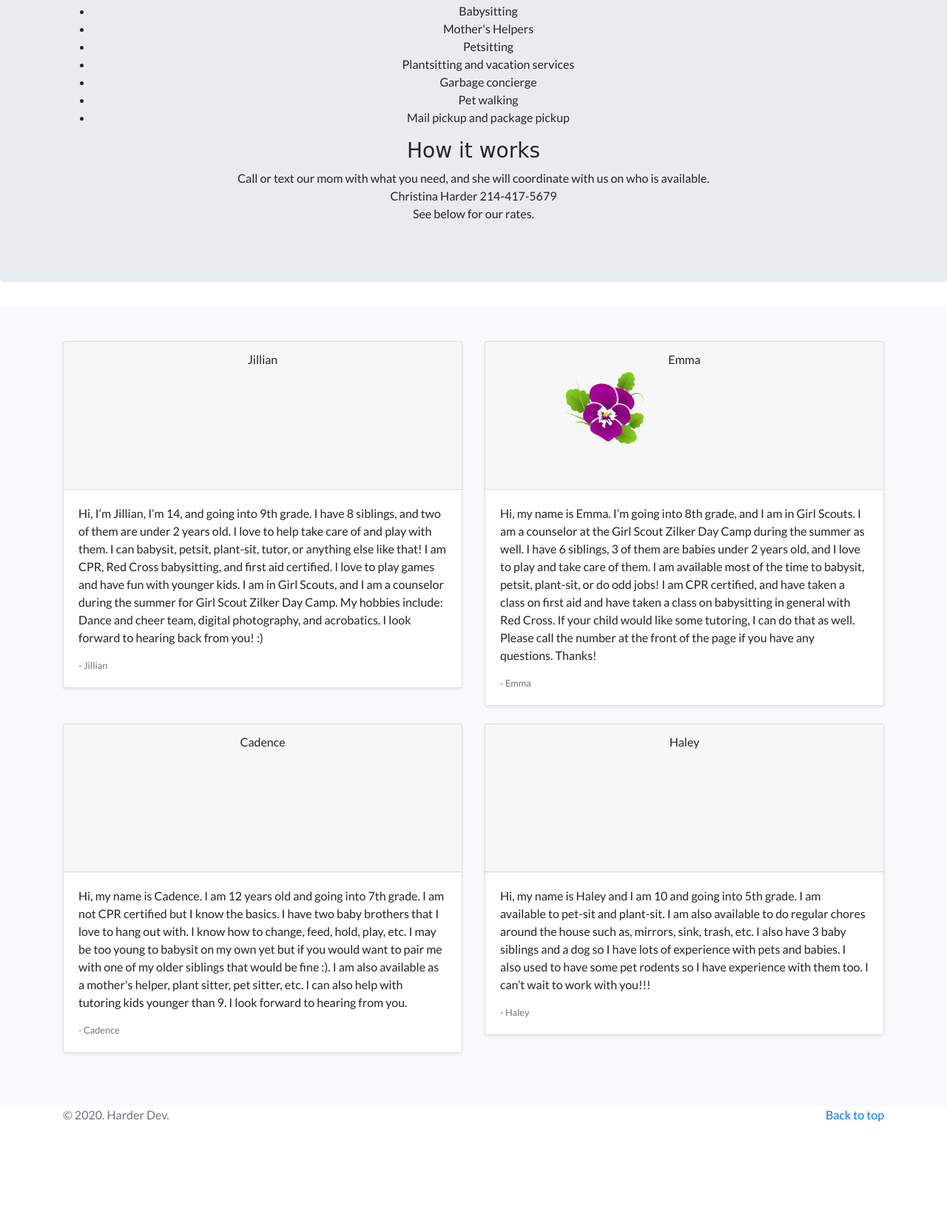
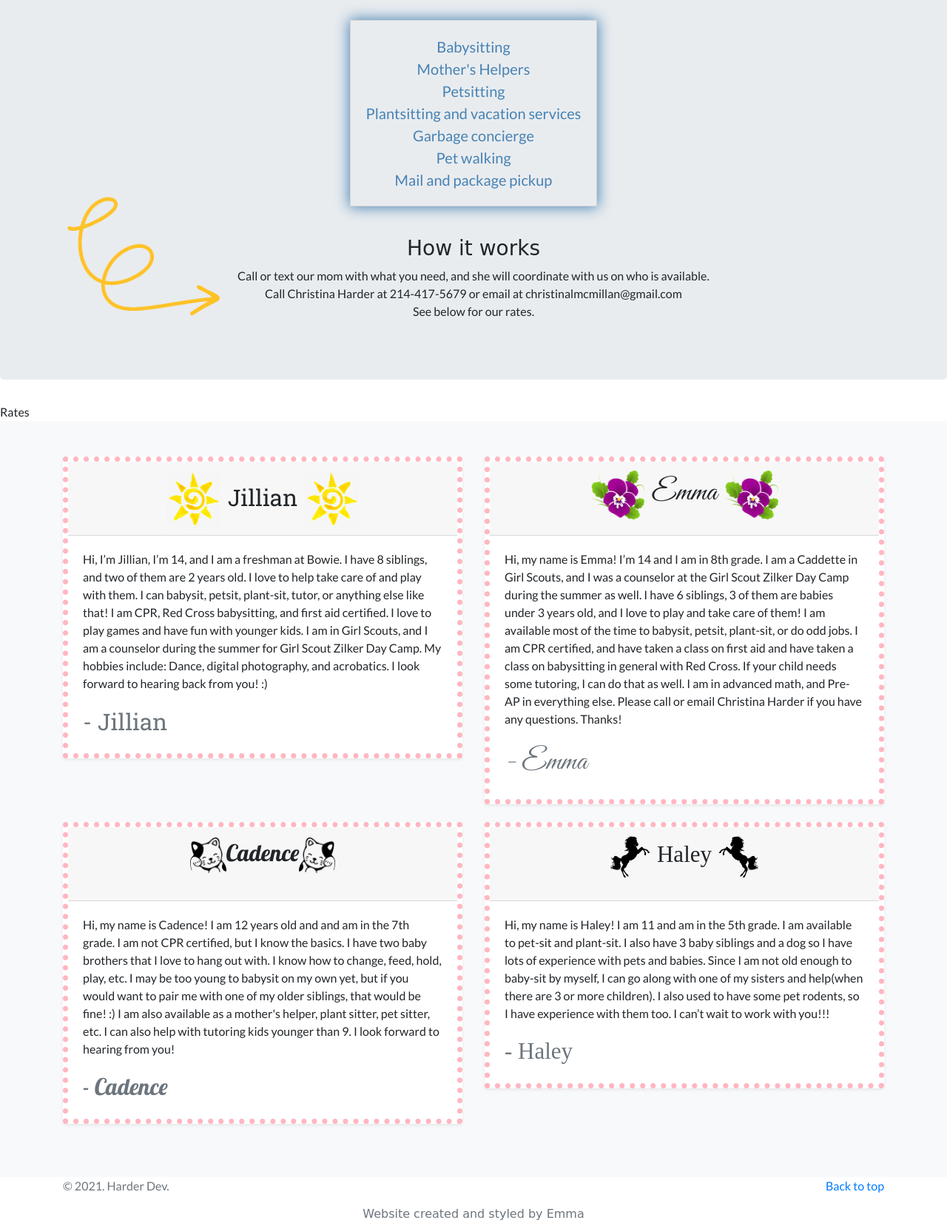
Before and after one commit to nina2cool/harderfamily, a plain HTML site: page index.html in a window 1280 px wide. Shown: the part 219-1872 px from the top of the page at 74% size. Before the commit the page ends 1754 px from the top, so only its background shows below. Drawn offline with nearby package versions, Linux system fonts and the light colour scheme; a web font is replaced by a local one.

Commit message:
my first commit

```diff
--- a/index.html
+++ b/index.html
@@ -16,6 +16,19 @@
     href="https://fonts.googleapis.com/css2?family=Chelsea+Market&family=Lato:ital,wght@0,400;0,700;1,300&display=swap"
     rel="stylesheet">
   <link href="https://fonts.googleapis.com/css2?family=Princess+Sofia&display=swap" rel="stylesheet">
+  <link rel="preconnect" href="https://fonts.gstatic.com">
+  <link href="https://fonts.googleapis.com/css2?family=Great+Vibes&display=swap" rel="stylesheet">
+  <link rel="preconnect" href="https://fonts.gstatic.com">
+  <link href="https://fonts.googleapis.com/css2?family=Roboto+Slab&display=swap" rel="stylesheet">
+  <link rel="preconnect" href="https://fonts.gstatic.com">
+  <link href="https://fonts.googleapis.com/css2?family=Xanh+Mono:ital@1&display=swap" rel="stylesheet">
+  <link rel="preconnect" href="https://fonts.gstatic.com">
+  <link href="https://fonts.googleapis.com/css2?family=Lobster&display=swap" rel="stylesheet">
+  <link rel="preconnect" href="https://fonts.gstatic.com">
+  <link href="https://fonts.googleapis.com/css2?family=Indie+Flower&display=swap" rel="stylesheet">
+  <link rel="preconnect" href="https://fonts.gstatic.com">
+<link href="https://fonts.googleapis.com/css2?family=Vast+Shadow&display=swap" rel="stylesheet">
+
   <title>Harder Family</title>
   <style>
 
@@ -66,74 +79,84 @@
           <a href="#" class="btn btn-primary my-2">Main call to action</a>
           <a href="#" class="btn btn-secondary my-2">Secondary action</a>
         </p> -->
-        <ul>
+        <ul class="services">
           <li>Babysitting</li>
           <li>Mother's Helpers</li>
           <li>Petsitting</li>
           <li>Plantsitting and vacation services</li>
           <li>Garbage concierge</li>
           <li>Pet walking</li>
-          <li>Mail pickup and package pickup</li>
+          <li>Mail and package pickup</li>
         </ul>
 
         <h3>How it works</h3>
-        <p>Call or text our mom with what you need, and she will coordinate with us on who is available.<br>Christina
-          Harder 214-417-5679<br>See below for our rates.
-        </p>
+        <div class="contact-section">
+          <p>Call or text our mom with what you need, and she will coordinate with us on who is available.<br> Call
+            Christina
+            Harder at 214-417-5679 or email at christinalmcmillan@gmail.com<br>See below for our rates.
+          </p>
+          <img class="arrowimage" src="images/YellowArrowWebsite.gif">
+        </div>
       </div>
     </section>
-
+     <section>Rates</section>
     <div class="album py-5 bg-light">
       <div class="container">
 
         <div class="row">
           <div class="col-md-6">
             <div class="card mb-4 shadow-sm">
-              <div class="card-header">Jillian</div>
+              <div class="card-header jillian"><img class="jillian-image"
+                  src="images/jilliansun2.png"><span>Jillian</span><img class="jillian-image"
+                  src="images/jilliansun2.png"></div>
               <div class="card-body">
-                <p class="card-text">Hi, I’m Jillian, I’m 14, and going into 9th grade. I have 8 siblings, and two of
-                  them are under 2 years old. I love to help take care of and play with them. I can babysit, petsit,
+                <p class="card-text">Hi, I’m Jillian, I’m 14, and I am a freshman at Bowie. I have 8 siblings, and two
+                  of
+                  them are 2 years old. I love to help take care of and play with them. I can babysit, petsit,
                   plant-sit, tutor, or anything else like that! I am CPR, Red Cross babysitting, and first aid
                   certified. I love to play games and have fun with younger kids. I am in Girl Scouts, and I am a
-                  counselor during the summer for Girl Scout Zilker Day Camp. My hobbies include: Dance and cheer team,
+                  counselor during the summer for Girl Scout Zilker Day Camp. My hobbies include: Dance,
                   digital photography, and acrobatics. I look forward to hearing back from you! :)</p>
                 <div class="d-flex justify-content-between align-items-center">
-                  <small class="text-muted">- Jillian</small>
+                  <small class="text-muted jillian">- Jillian</small>
                 </div>
               </div>
             </div>
           </div>
           <div class="col-md-6">
             <div class="card mb-4 shadow-sm">
-              <div class="card-header">Emma</div>
+              <div class="card-header emma"><img class="emma-image" src="images/pansy.png"><span>Emma</span><img
+                  class="emma-image" src="images/pansy.png"></div>
 
               <div class="card-body">
-                <img class="emma-image" src="pansy.png">
-                <p class="card-text">Hi, my name is Emma. I’m going into 8th grade, and I am in Girl Scouts. I am a
-                  counselor at the Girl Scout Zilker Day Camp during the summer as well. I have 6 siblings, 3 of them
-                  are babies under 2 years old, and I love to play and take care of them. I am available most of the
-                  time to babysit, petsit, plant-sit, or do odd jobs! I am CPR certified, and have taken a class on
-                  first aid and have taken a class on babysitting in general with Red Cross. If your child would like
-                  some tutoring, I can do that as well. Please call the number at the front of the page if you have any
-                  questions. Thanks!</p>
+                <p class="card-text">Hi, my name is Emma! I’m 14 and I am in 8th grade. I am a Caddette in Girl Scouts, and I
+                  was a counselor at the Girl Scout Zilker Day Camp during the summer as well. I have 6 siblings, 3 of
+                  them
+                  are babies under 3 years old, and I love to play and take care of them! I am available most of the
+                  time to babysit, petsit, plant-sit, or do odd jobs. I am CPR certified, and have taken a class on
+                  first aid and have taken a class on babysitting in general with Red Cross. If your child needs
+                  some tutoring, I can do that as well. I am in advanced math, and Pre-AP in everything else. Please
+                  call or email Christina Harder if you have any questions. Thanks!</p>
                 <div class="d-flex justify-content-between align-items-center">
-                  <small class="text-muted">- Emma</small>
+                  <small class="text-muted emma">- Emma</small>
                 </div>
               </div>
             </div>
           </div>
           <div class="col-md-6">
             <div class="card mb-4 shadow-sm">
-              <div class="card-header">Cadence</div>
+              <div class="card-header cadence"><img class="cadence-image" src="images/cat-left.png">Cadence<img
+                  class="cadence-image" src="images/cat-right.png"></div>
               <div class="card-body">
-                <p class="card-text">Hi, my name is Cadence. I am 12 years old and going into 7th grade. I am not CPR
-                  certified but I know the basics. I have two baby brothers that I love to hang out with. I know how to
-                  change, feed, hold, play, etc. I may be too young to babysit on my own yet but if you would want to
-                  pair me with one of my older siblings that would be fine :). I am also available as a mother's helper,
+                <p class="card-text">Hi, my name is Cadence! I am 12 years old and and am in the 7th grade. I am not CPR
+                  certified, but I know the basics. I have two baby brothers that I love to hang out with. I know how to
+                  change, feed, hold, play, etc. I may be too young to babysit on my own yet, but if you would want to
+                  pair me with one of my older siblings, that would be fine! :) I am also available as a mother's
+                  helper,
                   plant sitter, pet sitter, etc. I can also help with tutoring kids younger than 9. I look forward to
-                  hearing from you.</p>
+                  hearing from you!</p>
                 <div class="d-flex justify-content-between align-items-center">
-                  <small class="text-muted">- Cadence</small>
+                  <small class="text-muted cadence">- Cadence</small>
                 </div>
               </div>
             </div>
@@ -141,15 +164,17 @@
 
           <div class="col-md-6">
             <div class="card mb-4 shadow-sm">
-              <div class="card-header">Haley</div>
+              <div class="card-header haley"><img class="haley-image" src="images/horse-left.png"><span>Haley</span><img
+                  class="haley-image" src="images/horse-right.png"></div>
               <div class="card-body">
-                <p class="card-text">Hi, my name is Haley and I am 10 and going into 5th grade. I am available to
-                  pet-sit and plant-sit. I am also available to do regular chores around the house such as, mirrors,
-                  sink, trash, etc. I also have 3 baby siblings and a dog so I have lots of experience with pets and
-                  babies. I also used to have some pet rodents so I have experience with them too. I can’t wait to work
-                  with you!!!</p>
+                <p class="card-text">Hi, my name is Haley! I am 11 and am in the 5th grade. I am available to
+                  pet-sit and plant-sit. I also have 3 baby siblings and a dog so I have lots of experience with pets
+                  and babies. Since I am not old enough to baby-sit by myself, I can go along with one of my sisters and
+                  help(when there are 3 or more children). I also used to have some pet rodents, so I have experience
+                  with
+                  them too. I can’t wait to work with you!!!</p>
                 <div class="d-flex justify-content-between align-items-center">
-                  <small class="text-muted">- Haley</small>
+                  <small class="text-muted haley">- Haley</small>
                 </div>
               </div>
             </div>
@@ -158,9 +183,6 @@
         </div>
       </div>
     </div>
-
-
-
   </main>
 
   <footer class="text-muted">
@@ -168,8 +190,9 @@
       <p class="float-right">
         <a href="#">Back to top</a>
       </p>
-      <p>&copy; 2020. Harder Dev.</p>
+      <p>&copy; 2021. Harder Dev.</p>
     </div>
+    <h6>Website created and styled by Emma</h6>
   </footer>
   <!-- Optional JavaScript -->
   <!-- jQuery first, then Popper.js, then Bootstrap JS -->
@@ -182,6 +205,7 @@
   <script src="https://stackpath.bootstrapcdn.com/bootstrap/4.5.0/js/bootstrap.min.js"
     integrity="sha384-OgVRvuATP1z7JjHLkuOU7Xw704+h835Lr+6QL9UvYjZE3Ipu6Tp75j7Bh/kR0JKI"
     crossorigin="anonymous"></script>
+
 </body>
 
 </html>
--- a/style.css
+++ b/style.css
@@ -24,19 +24,105 @@ h1, h2, h3, h4, h5, h6 {
       font-size: 3.5rem;
     }
   }
+  .card {
+    border: 7px dotted lightpink;
+
+
+  }
+
 
   .card-header {
-    height: 200px;
+    height: 100px;
     text-align: center;
+    background-color: fff(245, 227, 241);
   }
 
   .emma {
-    font-family: 'Princess Sofia';
-    font-size: 31px;
+    font-family: 'Great Vibes';
+    font-size: 40px;
+  }
+  .emma span {
+    padding: 10px;
   }
 
   .emma-image {
+    width: 15%;
+    /*transform: translate3d(86px,-179px,0px); */
+  }
+
+  .jillian {
+    font-family: 'Roboto Slab';
+    font-size: 31px;
+  }
+  .jillian span {
+    padding: 10px;
+  }
+
+  .contact-section {
+    position: relative;
+    /* background-image: url('images/YellowArrowWebsite.gif'); */
+
+  }
+
+  .contact-section p {
+    position: relative;
+    z-index: 9999;
+  }
+
+  .arrowimage {
     width: 20%;
+    /* transform: translate(10px, -30px); */
     position: absolute;
-    transform: translate3d(86px,-179px,0px);
+    bottom: 0;
+    left: 0;
+
   }
+  .haley {
+    font-family: 'Xanh Mono';
+    font-size: 31px;
+
+  }
+
+  .haley span {
+    padding: 10px;
+  }
+
+.cadence {
+  font-family: 'Lobster';
+  font-size: 31px;
+}
+.haley-image {
+  width: 11%;
+}
+.cadence-image {
+  width: 10%;
+}
+
+h6 {
+  text-align: center;
+}
+.indieflower {
+  font-family: 'Indie Flower';
+
+}
+.jillian-image {
+  width: 15%;
+}
+
+
+
+
+ul.services {
+  border: 1px solid lightgray;
+  box-shadow: 0px 0px 18px 1px steelblue;
+  padding: 20px;
+  width: max-content;
+  margin-top: 40px auto;
+  margin: 40px auto;
+}
+
+li {
+  list-style: none;
+  color: steelblue;
+  font-size: 20px;
+}
```
Also changed, not shown: images/HorseForHaley.png (added), images/HorseForHaley2.jpg (added), images/YellowArrowWebsite.gif (added), images/cat-left.png (added), images/cat-right.png (added), images/flower-emma.png (added), images/horse-left.png (added), images/horse-right.png (added), images/jilliansun.jpg (added), images/jilliansun2.png (added), images/pansy.png (renamed from pansy.png).
